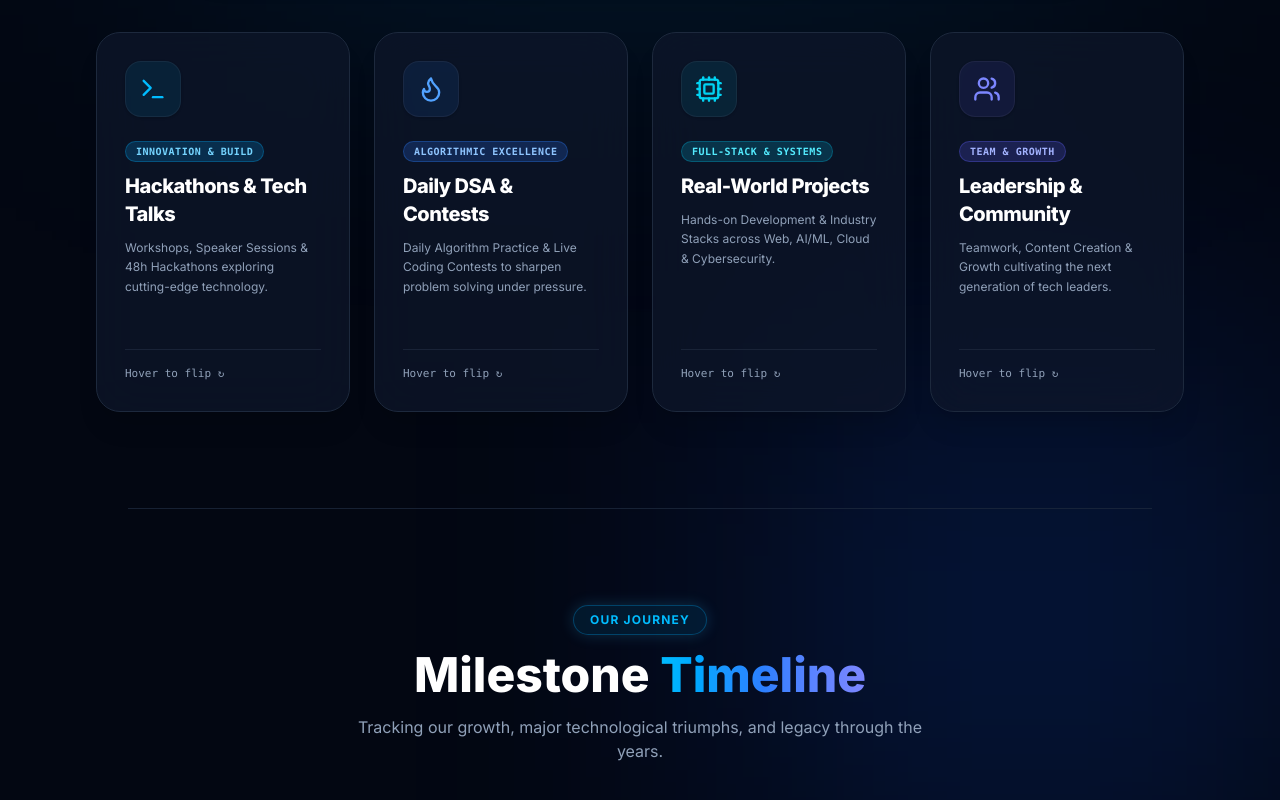
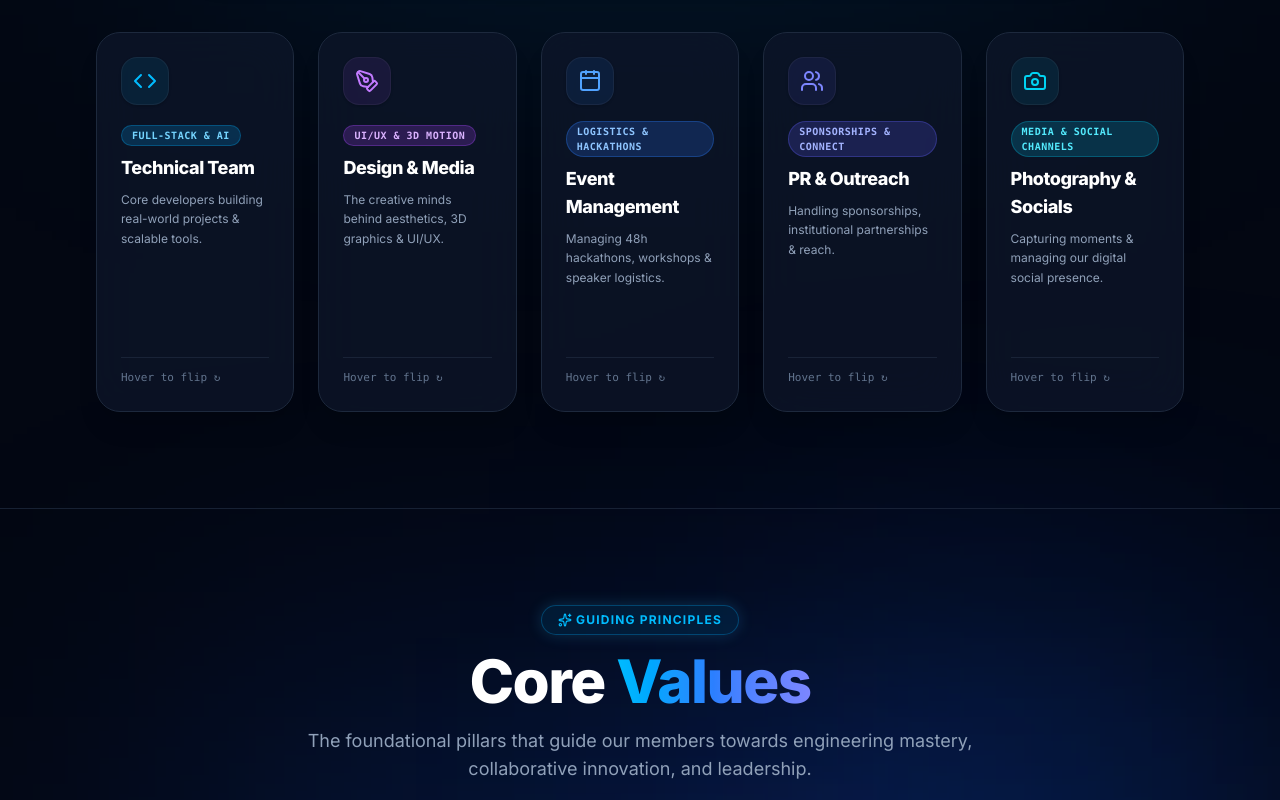
Before and after one commit to Prashant07-jaiswal/CSI_SRMCEM-X-D-CODERS-website-UI, a Next.js app: page /about in a window 1280 px wide. Shown: the part 1780-2580 px from the top of the page. Built offline with nearby package versions, Linux system fonts and the light colour scheme.

Commit message:
feat(about): restore 5-card sub-teams ecosystem and add dedicated 4-pillar Core Values section

```diff
--- a/src/app/about/page.tsx
+++ b/src/app/about/page.tsx
@@ -4,14 +4,63 @@ import { useState } from "react";
 import { motion, type Variants } from "framer-motion";
 import {
   Code, Users, Cpu, Terminal, Sparkles, ChevronDown, CheckCircle2, Flame,
-  Award, Mail, ExternalLink
+  Award, Mail, ExternalLink, PenTool, Calendar, Camera, Layers, Lightbulb
 } from "lucide-react";
 import { FaLinkedin } from "react-icons/fa";
 import { cn } from "@/lib/utils";
 import { useTheme } from "@/lib/themeContext";
 
-// --- ECOSYSTEM DOMAIN CARDS (DETAILED FOR ABOUT PAGE) --- //
-const ecosystemDomains = [
+// --- 1. INTERNAL SUB-TEAMS (ORIGINAL 5 DOMAINS ECOSYSTEM) --- //
+const subTeams = [
+  {
+    title: "Technical Team",
+    category: "Full-Stack & AI",
+    icon: Code,
+    color: "sky",
+    frontDesc: "Core developers building real-world projects & scalable tools.",
+    backDesc: "We focus on production engineering, algorithmic mastery, and building award-winning hackathon products across modern full-stack, Web3, and AI architectures.",
+    points: ["Full-Stack & Web3 Development", "AI / ML & Cloud Infrastructure", "Open-Source Tooling & PRs"]
+  },
+  {
+    title: "Design & Media",
+    category: "UI/UX & 3D Motion",
+    icon: PenTool,
+    color: "purple",
+    frontDesc: "The creative minds behind aesthetics, 3D graphics & UI/UX.",
+    backDesc: "From Figma wireframes to sleek 3D motion graphics and brand identity, we ensure every digital asset touches a world-class standard.",
+    points: ["Figma UI/UX & Prototypes", "3D Graphics & Animations", "Visual Brand Identity"]
+  },
+  {
+    title: "Event Management",
+    category: "Logistics & Hackathons",
+    icon: Calendar,
+    color: "blue",
+    frontDesc: "Managing 48h hackathons, workshops & speaker logistics.",
+    backDesc: "We oversee end-to-end event execution, speaker hosting, platform judging setups, and physical venue coordination for 500+ attendees.",
+    points: ["48h Hackathon Operations", "Speaker Accommodations", "Live Bootcamp Coordination"]
+  },
+  {
+    title: "PR & Outreach",
+    category: "Sponsorships & Connect",
+    icon: Users,
+    color: "indigo",
+    frontDesc: "Handling sponsorships, institutional partnerships & reach.",
+    backDesc: "We are the public ambassadors of the chapter. We secure corporate sponsorships, collaborate with top tech communities, and expand alumni networks.",
+    points: ["Corporate Sponsorships", "Inter-College Outreach", "Alumni Career Guidance"]
+  },
+  {
+    title: "Photography & Socials",
+    category: "Media & Social Channels",
+    icon: Camera,
+    color: "cyan",
+    frontDesc: "Capturing moments & managing our digital social presence.",
+    backDesc: "We capture high-octane moments from our tech events, produce cinematic recaps, and manage high-engagement channels on LinkedIn, Instagram & YouTube.",
+    points: ["Cinematic Event Shoots", "Social Media Campaigns", "Post-Event Video Recaps"]
+  }
+];
+
+// --- 2. CORE VALUES PILLARS (4 DOMAINS) --- //
+const coreValues = [
   {
     title: "Hackathons & Tech Talks",
     category: "Innovation & Build",
@@ -82,6 +131,17 @@ const ecosystemStyles: Record<string, {
     badgeBg: "bg-blue-500/20",
     badgeText: "text-blue-300",
     badgeBorder: "border-blue-500/30",
+  },
+  purple: {
+    border: "border-slate-800",
+    hoverBorder: "group-hover:border-purple-500/60",
+    frontGlow: "group-hover:shadow-[0_0_30px_rgba(168,85,247,0.25)]",
+    iconBg: "bg-purple-500/10",
+    iconColor: "text-purple-400",
+    backBg: "bg-gradient-to-br from-slate-900 via-purple-950/60 to-slate-950 border-purple-500/60 shadow-[0_0_30px_rgba(168,85,247,0.3)]",
+    badgeBg: "bg-purple-500/20",
+    badgeText: "text-purple-300",
+    badgeBorder: "border-purple-500/30",
   },
   cyan: {
     border: "border-slate-800",
@@ -255,9 +315,107 @@ export default function AboutPage() {
           </div>
         </motion.div>
 
-        {/* 4 Interactive Ecosystem Domain Cards */}
+        {/* 5 Interactive Sub-Teams Domain Cards */}
+        <div className="grid grid-cols-1 sm:grid-cols-2 lg:grid-cols-3 xl:grid-cols-5 gap-6">
+          {subTeams.map((item, i) => {
+            const style = ecosystemStyles[item.color] || ecosystemStyles.sky;
+            const Icon = item.icon;
+            return (
+              <motion.div
+                key={item.title}
+                initial={{ opacity: 0, y: 20 }}
+                whileInView={{ opacity: 1, y: 0 }}
+                viewport={{ once: true }}
+                transition={{ delay: i * 0.08 }}
+                className="group h-[380px] [perspective:1000px]"
+              >
+                <div className="relative w-full h-full transition-transform duration-700 [transform-style:preserve-3d] group-hover:[transform:rotateY(180deg)]">
+
+                  {/* Front Side */}
+                  <div className={cn(
+                    "absolute inset-0 [backface-visibility:hidden] bg-slate-900/70 border rounded-3xl p-6 flex flex-col justify-between shadow-xl transition-all duration-300 backdrop-blur-xl",
+                    style.border,
+                    style.hoverBorder,
+                    style.frontGlow
+                  )}>
+                    <div>
+                      <div className={cn("w-12 h-12 rounded-2xl mb-4 border border-white/5 flex items-center justify-center shadow-sm", style.iconBg)}>
+                        <Icon className={cn("w-6 h-6", style.iconColor)} />
+                      </div>
+                      <span className={cn("px-2.5 py-0.5 rounded-full text-[10px] font-mono font-bold uppercase tracking-wider mb-2 inline-block border", style.badgeBg, style.badgeText, style.badgeBorder)}>
+                        {item.category}
+                      </span>
+                      <h3 className="text-lg font-extrabold text-white mb-2 tracking-tight">{item.title}</h3>
+                      <p className="text-slate-400 text-xs leading-relaxed">{item.frontDesc}</p>
+                    </div>
+
+                    <div className="flex items-center justify-between pt-3 border-t border-slate-800/80 text-[11px] font-mono text-slate-500">
+                      <span>Hover to flip ↻</span>
+                    </div>
+                  </div>
+
+                  {/* Back Side */}
+                  <div className={cn(
+                    "absolute inset-0 [backface-visibility:hidden] [transform:rotateY(180deg)] border rounded-3xl p-6 flex flex-col justify-between overflow-hidden transition-all duration-300",
+                    style.backBg
+                  )}>
+                    <div>
+                      <div className="flex items-center gap-2 mb-2.5">
+                        <Icon className={cn("w-4 h-4", style.iconColor)} />
+                        <h4 className="text-sm font-bold text-white tracking-wide">{item.title}</h4>
+                      </div>
+                      <p className="text-xs text-slate-300 leading-relaxed font-light mb-3">
+                        {item.backDesc}
+                      </p>
+
+                      <div className="space-y-1.5">
+                        {item.points.map((pt, idx) => (
+                          <div key={idx} className="flex items-center gap-1.5 text-[11px] text-slate-200">
+                            <CheckCircle2 className={cn("w-3 h-3 shrink-0", style.iconColor)} />
+                            <span className="line-clamp-1">{pt}</span>
+                          </div>
+                        ))}
+                      </div>
+                    </div>
+
+                    <div className="w-8 h-0.5 rounded-full bg-white/20 mt-1" />
+                  </div>
+
+                </div>
+              </motion.div>
+            );
+          })}
+        </div>
+      </section>
+
+      {/* ========================================================================= */}
+      {/* 3. CORE VALUES (THE 4 FOUNDATIONAL PILLARS) */}
+      {/* ========================================================================= */}
+      <section className="py-24 px-4 md:px-16 lg:px-24 max-w-7xl mx-auto relative border-t border-slate-800/80">
+        <div className={cn("absolute top-1/2 left-1/2 -translate-x-1/2 -translate-y-1/2 w-full max-w-4xl h-[400px] blur-[150px] pointer-events-none -z-10", config.glowClass2)} />
+
+        <motion.div
+          initial="hidden"
+          whileInView="visible"
+          viewport={{ once: true }}
+          variants={fadeUp}
+          className="text-center max-w-4xl mx-auto mb-16"
+        >
+          <span className="px-4 py-1.5 text-xs font-bold uppercase tracking-widest text-sky-400 bg-sky-500/10 rounded-full border border-sky-500/30 inline-block mb-4 shadow-[0_0_15px_rgba(56,189,248,0.2)]">
+            <Sparkles className="w-3.5 h-3.5 inline mr-1 text-sky-400" />
+            Guiding Principles
+          </span>
+          <h2 className="text-4xl md:text-6xl font-extrabold text-white mb-4 tracking-tight">
+            Core <span className={cn("text-transparent bg-clip-text bg-gradient-to-r", config.gradientText)}>Values</span>
+          </h2>
+          <p className="text-slate-400 max-w-2xl mx-auto text-base md:text-lg">
+            The foundational pillars that guide our members towards engineering mastery, collaborative innovation, and leadership.
+          </p>
+        </motion.div>
+
+        {/* 4 Interactive Core Values Domain Cards */}
         <div className="grid grid-cols-1 md:grid-cols-2 lg:grid-cols-4 gap-6">
-          {ecosystemDomains.map((item, i) => {
+          {coreValues.map((item, i) => {
             const style = ecosystemStyles[item.color] || ecosystemStyles.sky;
             const Icon = item.icon;
             return (
```
